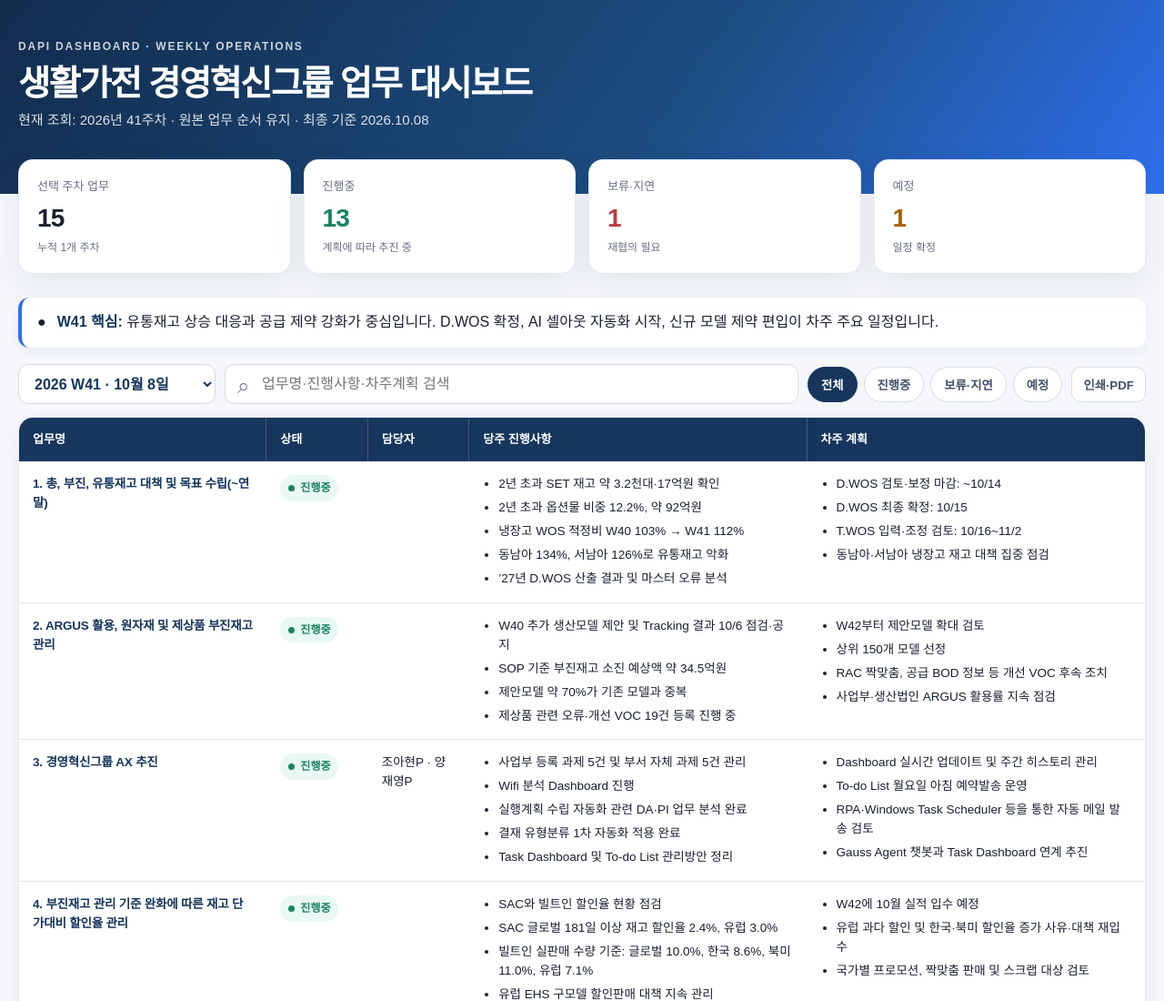
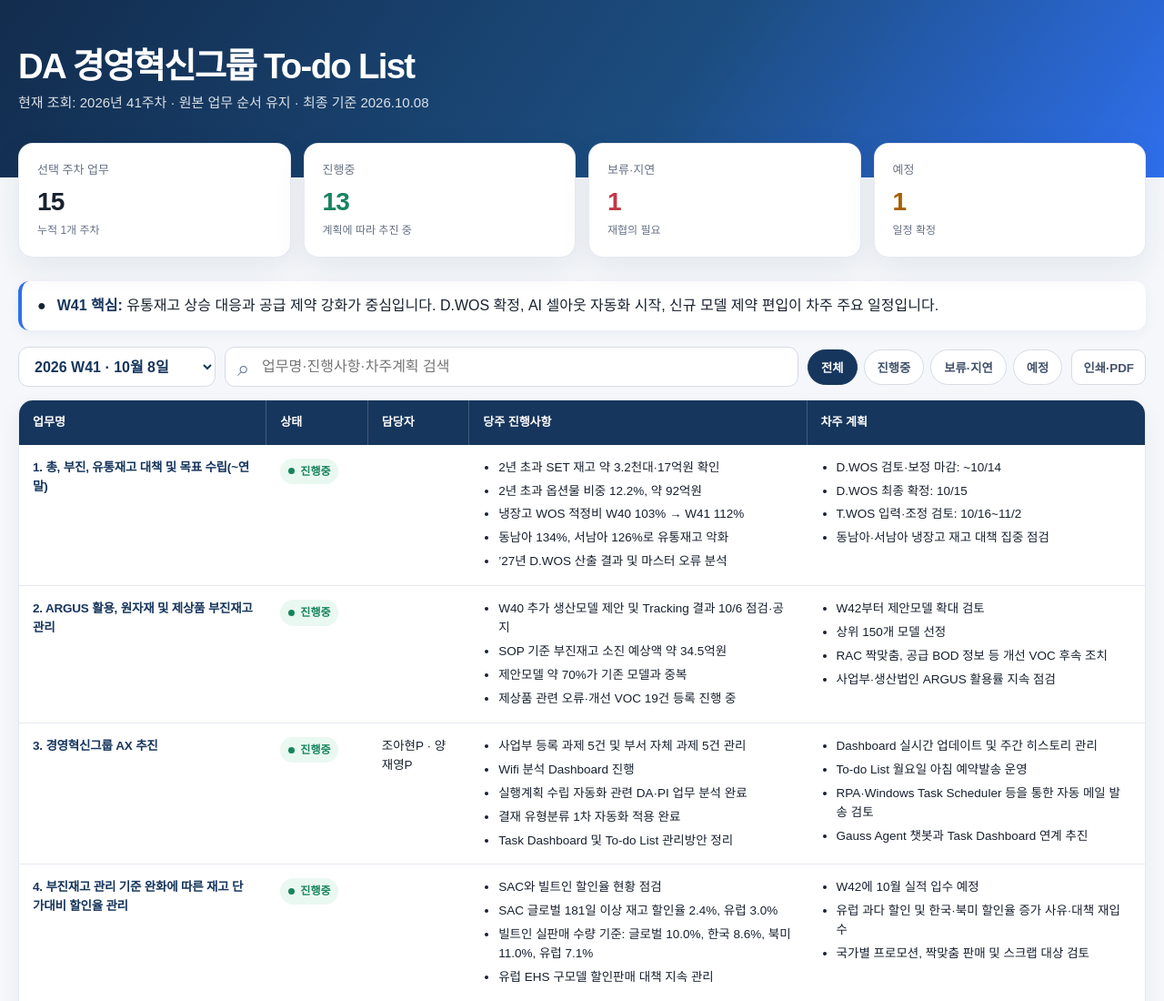
Before and after one commit to ChatGPTJY/DAPI-dashboard, a plain HTML site: page index.html in a window 1280 px wide. Shown: the top 1100 px of the page at 91% size. Drawn offline with Linux system fonts and the light colour scheme.

Commit message:
Update dashboard title

```diff
--- a/index.html
+++ b/index.html
@@ -4,7 +4,7 @@
   <meta charset="utf-8" />
   <meta name="viewport" content="width=device-width, initial-scale=1" />
   <meta name="color-scheme" content="light" />
-  <title>생활가전 경영혁신그룹 DAPI Dashboard</title>
+  <title>DA 경영혁신그룹 To-do List</title>
   <style>
     :root {
       --ink:#18212f; --muted:#667085; --line:#e5e9f0; --panel:#fff;
@@ -39,7 +39,7 @@
   </style>
 </head>
 <body>
-  <header class="top"><div class="wrap"><div class="eyebrow">DAPI Dashboard · Weekly Operations</div><h1>생활가전 경영혁신그룹 업무 대시보드</h1><p class="sub" id="currentWeekLabel">현재 조회: 2026년 41주차 · 원본 업무 순서 유지 · 최종 기준 2026.10.08</p></div></header>
+  <header class="top"><div class="wrap"><h1>DA 경영혁신그룹 To-do List</h1><p class="sub" id="currentWeekLabel">현재 조회: 2026년 41주차 · 원본 업무 순서 유지 · 최종 기준 2026.10.08</p></div></header>
   <div class="wrap summary" aria-label="업무 현황 요약">
       <div class="metric"><div class="label">선택 주차 업무</div><div class="value" id="totalCount">15</div><div class="hint" id="weekCountHint">누적 1개 주차</div></div>
     <div class="metric"><div class="label">진행중</div><div class="value" style="color:var(--green)" id="progressCount">13</div><div class="hint">계획에 따라 추진 중</div></div>
```
